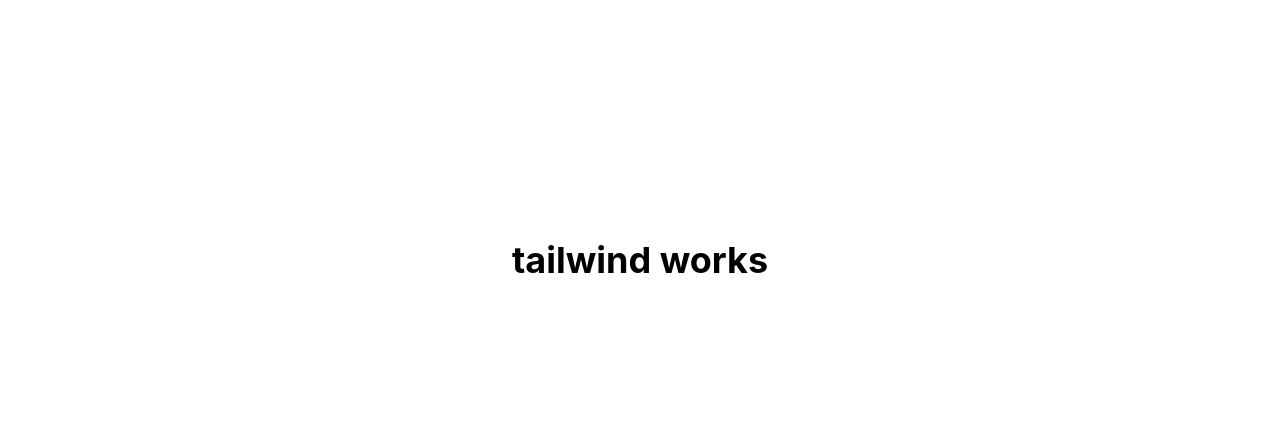
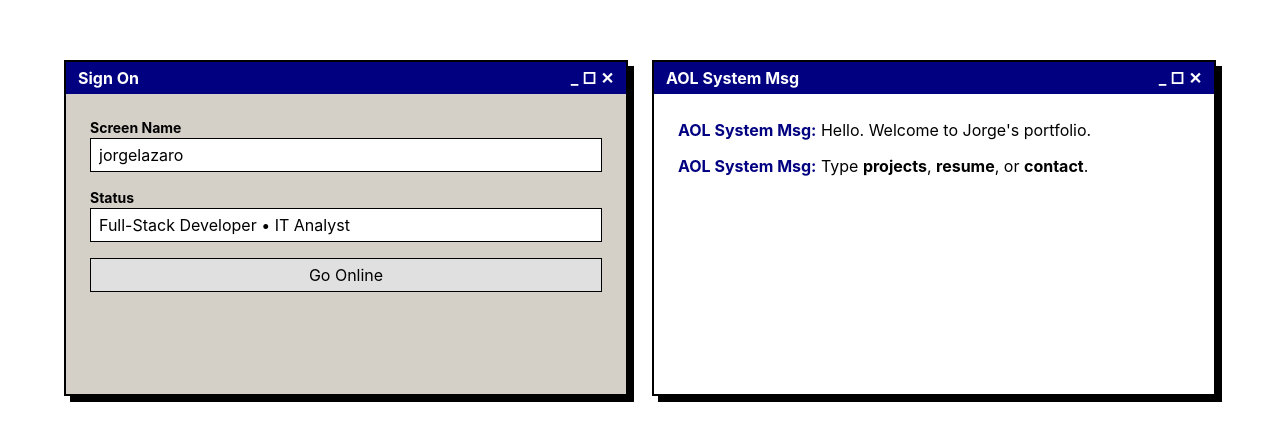
Before and after one commit to Jl-2001/jl-2001.github.io, a React (Vite) app: page / in a window 1280 px wide. Shown: the part 172-612 px from the top of the page. Built offline with nearby package versions, Linux system fonts and the light colour scheme.

Commit message:
added this to the main page

```diff
--- a/src/App.tsx
+++ b/src/App.tsx
@@ -1,9 +1,59 @@
-import "./App.css";
+import "./index.css";
 
 function App() {
   return (
     <div className="min-h-screen flex items-center justify-center">
-      <p className="text-4xl font-bold">tailwind works</p>
+      <div className="w-full max-w-6xl grid grid-cols-1 md:grid-cols-2 gap-6">
+        {/* SIGN ON WINDOW */}
+        <div className="border-2 border-black bg-[#d4d0c8] shadow-[6px_6px_0px_#000]">
+          <div className="bg-[#000080] text-white px-3 py-1 font-bold flex justify-between items-center">
+            <span>Sign On</span>
+            <span>_ □ ✕</span>
+          </div>
+          <div className="p-6 space-y-4 text-black">
+            <div>
+              <label className="block text-sm font-bold">Screen Name</label>
+              <input
+                className="w-full border border-black px-2 py-1 bg-white"
+                value="jorgelazaro"
+                readOnly
+              />
+            </div>
+
+            <div>
+              <label className="block text-sm font-bold">Status</label>
+              <input
+                className="w-full border border-black px-2 py-1 bg-white"
+                value="Full-Stack Developer • IT Analyst"
+                readOnly
+              />
+            </div>
+
+            <button className="w-full border border-black bg-[#e0e0e0] px-3 py-1 hover:bg-[#c0c0c0]">
+              Go Online
+            </button>
+          </div>
+        </div>
+
+        {/* CHAT WINDOW */}
+        <div className="border-2 border-black bg-[#d4d0c8] shadow-[6px_6px_0px_#000]">
+          <div className="bg-[#000080] text-white px-3 py-1 font-bold flex justify-between items-center">
+            <span>AOL System Msg</span>
+            <span>_ □ ✕</span>
+          </div>
+          <div className="p-6 space-y-3 text-black h-[300px] overflow-y-auto bg-white">
+            <p>
+              <span className="text-[#000080] font-bold">AOL System Msg:</span>{" "}
+              Hello. Welcome to Jorge's portfolio.
+            </p>
+            <p>
+              <span className="text-[#000080] font-bold">AOL System Msg:</span>{" "}
+              Type <strong>projects</strong>, <strong>resume</strong>, or{" "}
+              <strong>contact</strong>.
+            </p>
+          </div>
+        </div>
+      </div>
     </div>
   );
 }
```
